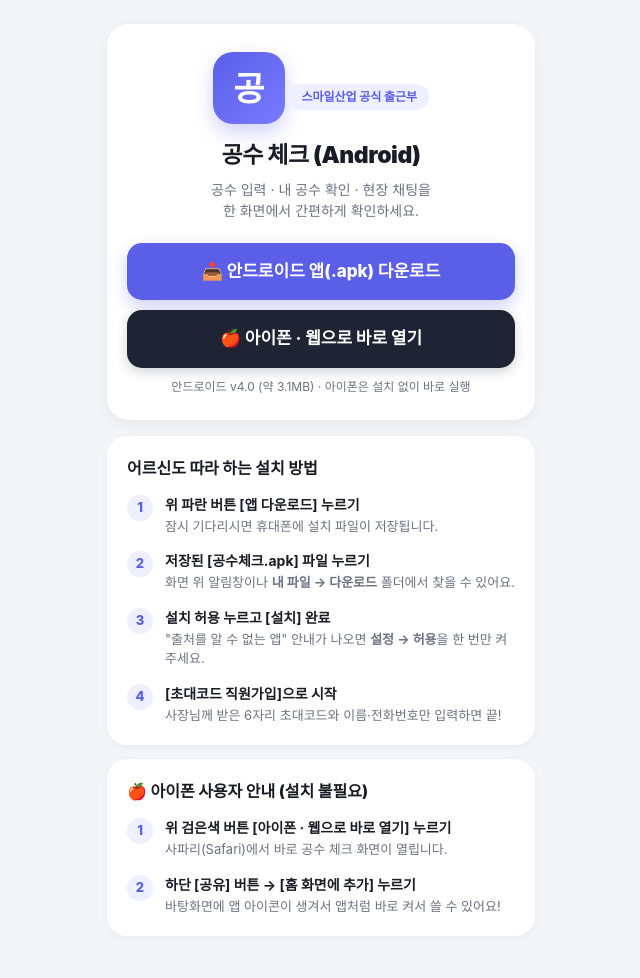
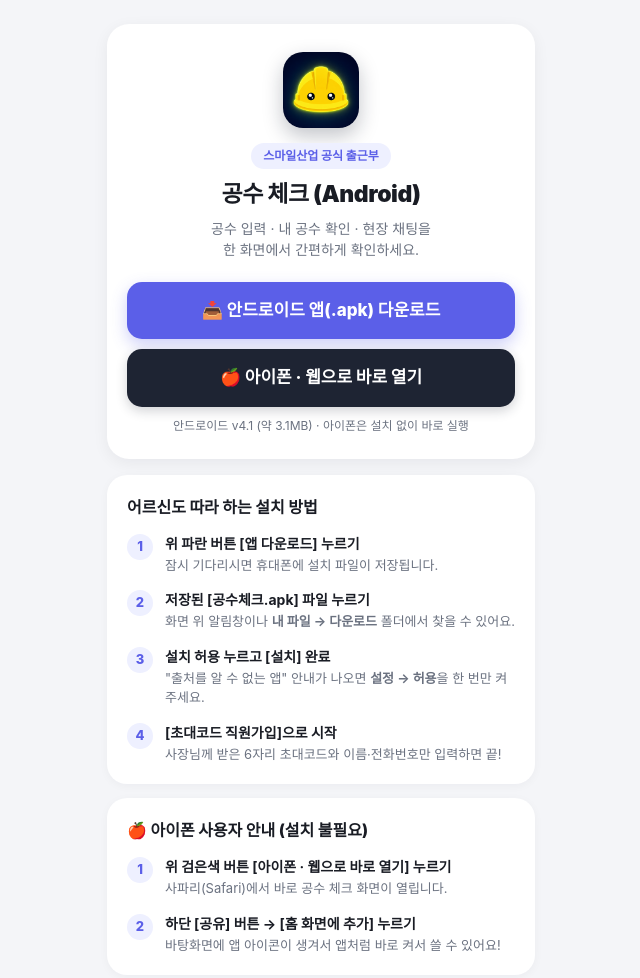
Before and after one commit to bks1029-ops/gongsu-check, a plain HTML site: page index.html in a window 1280 px wide. Shown: the whole page, without its empty margins (319-959 px from the left). Drawn offline with Linux system fonts and the light colour scheme.

Commit message:
v4.1: update app icon and download page icon

```diff
--- a/index.html
+++ b/index.html
@@ -144,14 +144,14 @@
   </div>
 
   <div class="hero">
-    <div class="app-icon">공</div>
+    <img src="./icon.png" alt="공수 체크" style="width:76px;height:76px;border-radius:20px;margin:0 auto 14px;display:block;box-shadow:0 8px 20px rgba(15,23,42,0.25);" />
     <div class="badge">스마일산업 공식 출근부</div>
     <h1>공수 체크 (Android)</h1>
     <p class="desc">공수 입력 · 내 공수 확인 · 현장 채팅을<br />한 화면에서 간편하게 확인하세요.</p>
     <div id="inviteCodeBanner" style="display:none;background:#EEF0FF;color:#4F46E5;border-radius:12px;padding:10px 14px;font-size:14px;font-weight:700;margin-bottom:14px;"></div>
     <a id="apkDlBtn" class="dl-btn" href="./gongsu-check.apk" download="공수체크.apk" onclick="copyInviteOnDownload()">📥 안드로이드 앱(.apk) 다운로드</a>
     <a id="webAppBtn" class="dl-btn" href="./app.html" style="margin-top:10px;background:#1E2433;box-shadow:0 4px 12px rgba(30,36,51,0.2);">🍎 아이폰 · 웹으로 바로 열기</a>
-    <div class="meta">안드로이드 v4.0 (약 3.1MB) · 아이폰은 설치 없이 바로 실행</div>
+    <div class="meta">안드로이드 v4.1 (약 3.1MB) · 아이폰은 설치 없이 바로 실행</div>
   </div>
 
   <div class="card">
```
Also changed, not shown: app.html (+2 -0 lines), icon.png (added), 1 other file.
